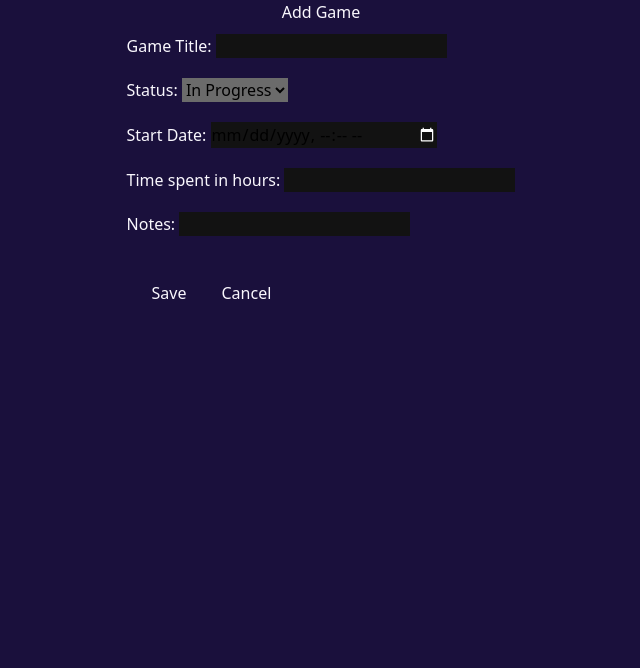
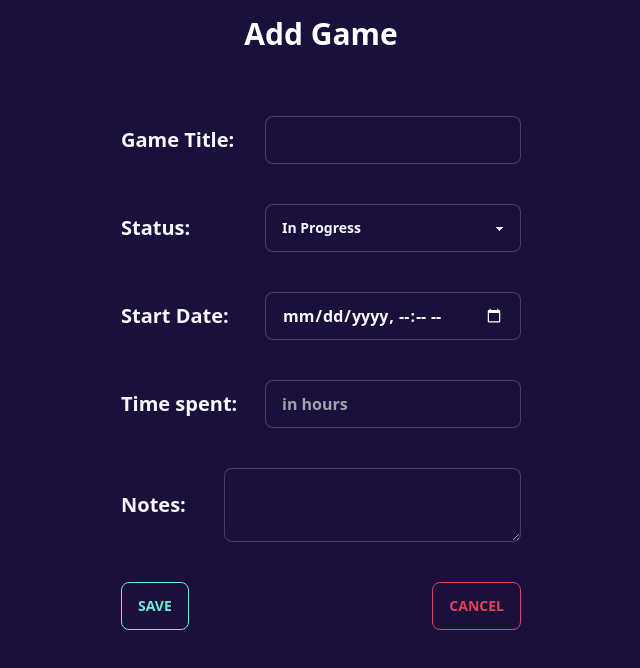
Before and after one commit to tinkereryorch/backlog-tracker, a Next.js app in the folder frontend/: page /addGame in a window 1280 px wide. Shown: the top 668 px of the page, without its empty margins (319-959 px from the left). Built offline with nearby package versions, Linux system fonts and the light colour scheme.

Commit message:
Added form interactivity

```diff
--- a/frontend/src/app/addGame/components/AddGameForm.js
+++ b/frontend/src/app/addGame/components/AddGameForm.js
@@ -1,9 +1,16 @@
 'use client';
 
 import Link from 'next/link';
+import { useState } from 'react';
 import { data } from "@/data/mockData";
 
 export default function AddGameForm() {
+
+    const [gameStatus, setGameStatus] = useState('');
+
+    const handleGameStatusChange = (event) => {
+        setGameStatus(event.target.value);
+    }
 
     function handleSubmit(event) {
         event.preventDefault();
@@ -27,34 +34,45 @@ export default function AddGameForm() {
 
     return (
         <>
-        <h1>Add Game</h1>
-        <form onSubmit={handleSubmit} method="post" >
-            <div style={{ padding: '10px' }}>
-                <label htmlFor="game_title">Game Title: </label>
-                <input type="text" id="game_title" name="game_title" style={{ color: 'black' }} />
+            <h1 className="text-3xl font-bold text-center my-4 text-white">Add Game</h1>
+            <section className="my-12">
+                <form className="space-y-10 text-xl font-bold" onSubmit={handleSubmit} method="post">
+                    <div className="flex items-center">
+                        <label className="w-36" for="game_title">Game Title:</label>
+                        <input className="w-64 input input-bordered max-w-xs" type="text" id="game_title" name="game_title" />
                     </div>
-            <div style={{ padding: '10px' }}>
-                <label htmlFor="game_status">Status: </label>
-                <select name="game_status" id="game_status" style={{ color: 'black' }} >
-                    <option>In Progress</option>
-                    <option>Finished</option>
+                    <div className="flex items-center">
+                        <label className="w-36" for="game_status">Status:</label>
+                        <select className="w-64 select select-bordered max-w-xs" name="game_status" id="game_status" value={gameStatus} onChange={handleGameStatusChange}>
+                            <option className="font-bold">In Progress</option>
+                            <option className="font-bold">Finished</option>
                         </select>
+
+                        {gameStatus == 'Finished' && (
+                            <div className="mx-10 flex items-center">
+                                <label className="w-36" for="rating">Rating:</label>
+                                <input className="w-64 input input-bordered max-w-xs" type="text" id="rating" name="rating" />
                             </div>
-            <div style={{ padding: '10px' }}>
-                <label htmlFor="start_date">Start Date: </label>
-                <input type="datetime-local" id="start_date" name="start_date" style={{ color: 'black' }} />
+                        )}
                     </div>
-            <div style={{ padding: '10px' }}>
-                <label htmlFor="time_spent">Time spent in hours: </label>
-                <input type="number" id="time_spent" name="time_spent" style={{ color: 'black' }} />
+                    <div className="flex items-center">
+                        <label className="w-36" for="start_date">Start Date:</label>
+                        <input className="w-64 input input-bordered max-w-xs" type="datetime-local" id="start_date" name="start_date" />
                     </div>
-            <div style={{ padding: '10px' }}>
-                <label htmlFor="notes">Notes: </label>
-                <input type="text" id="notes" name="notes" style={{ color: 'black' }} />
+                    <div className="flex items-center">
+                        <label className="w-36" for="time_spent">Time spent:</label>
+                        <input className="w-64 input input-bordered max-w-xs" type="number" id="time_spent" name="time_spent" placeholder="in hours" />
                     </div>
-            <button type="submit" onClick={handleSave} style={{ margin: '35px'}}>Save</button>
-            <Link href="/games" passHref><button>Cancel</button></Link>
+                    <div className="flex items-center">
+                        <label className="w-36" for="notes">Notes:</label>
+                        <textarea className="textarea textarea-bordered w-full" type="text" id="notes" name="notes"></textarea>
+                    </div>
+                    <div className="flex justify-between">
+                        <button class="btn btn-outline btn-success" type="submit" onClick={handleSave}>Save</button>
+                        <Link href="/games" passHref ><button className="btn btn-outline btn-error">Cancel</button></Link>
+                    </div>
                 </form>
+            </section>
         </>
     );
 }
```
Lines whose indentation alone changed are shown as unchanged.
